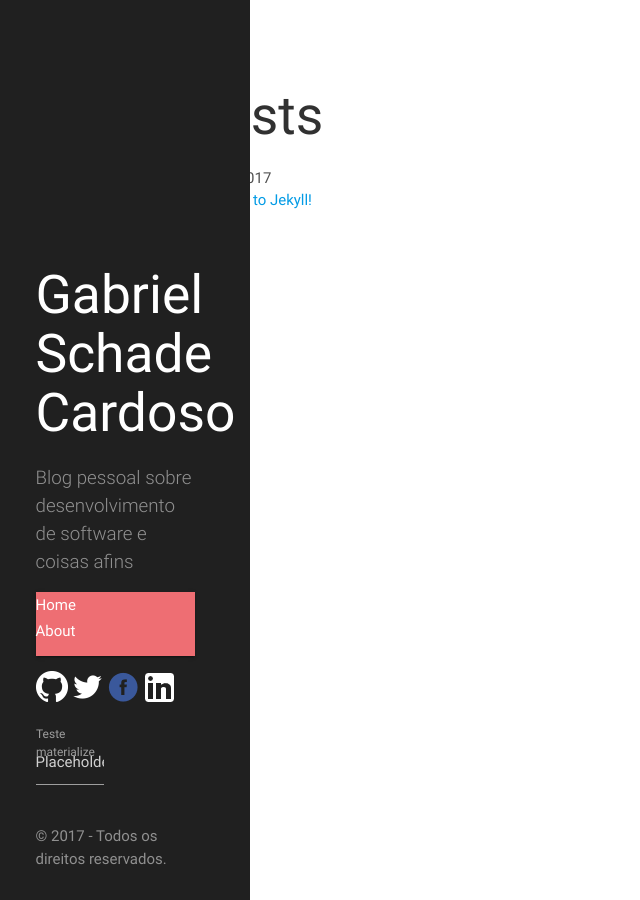
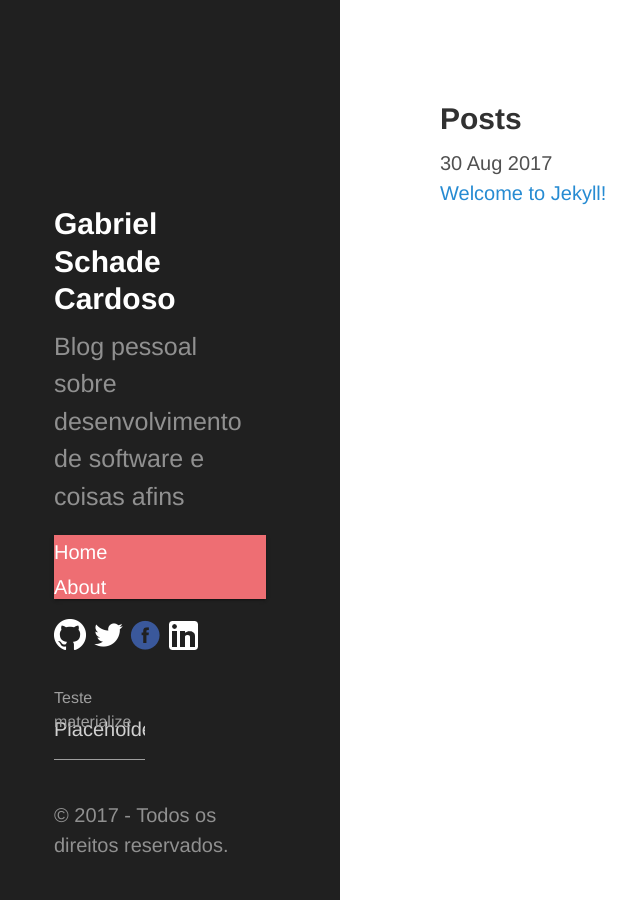
Before and after one commit to gabrielschade/gabrielschade.github.io, a Jekyll site: the page built from index.md, in a window 1280 px wide. Shown: the whole page, without its empty margins (20-660 px from the left). Built offline with Jekyll 4.4.1, drawn with Linux system fonts in a browser that asks for light colours; nearby versions of some CDN libraries; comment, search, counter and statistics services are not loaded.

Commit message:
ajuste-head

```diff
--- a/_includes/head.html
+++ b/_includes/head.html
@@ -14,13 +14,14 @@
     {% endif %}
   </title>
 
-  <!-- CSS -->
-  <link rel="stylesheet" href="/public/css/poole.css">
-  <link rel="stylesheet" href="/public/css/hyde.css">
    <!--Import Google Icon Font-->
    <link href="https://fonts.googleapis.com/icon?family=Material+Icons" rel="stylesheet">
    <!--Import materialize.css-->
    <link type="text/css" rel="stylesheet" href="css/materialize.min.css"  media="screen,projection"/>
+  <!-- CSS -->
+  <link rel="stylesheet" href="/public/css/poole.css">
+  <link rel="stylesheet" href="/public/css/hyde.css">
+
 
 
   <!-- Icons -->
```
